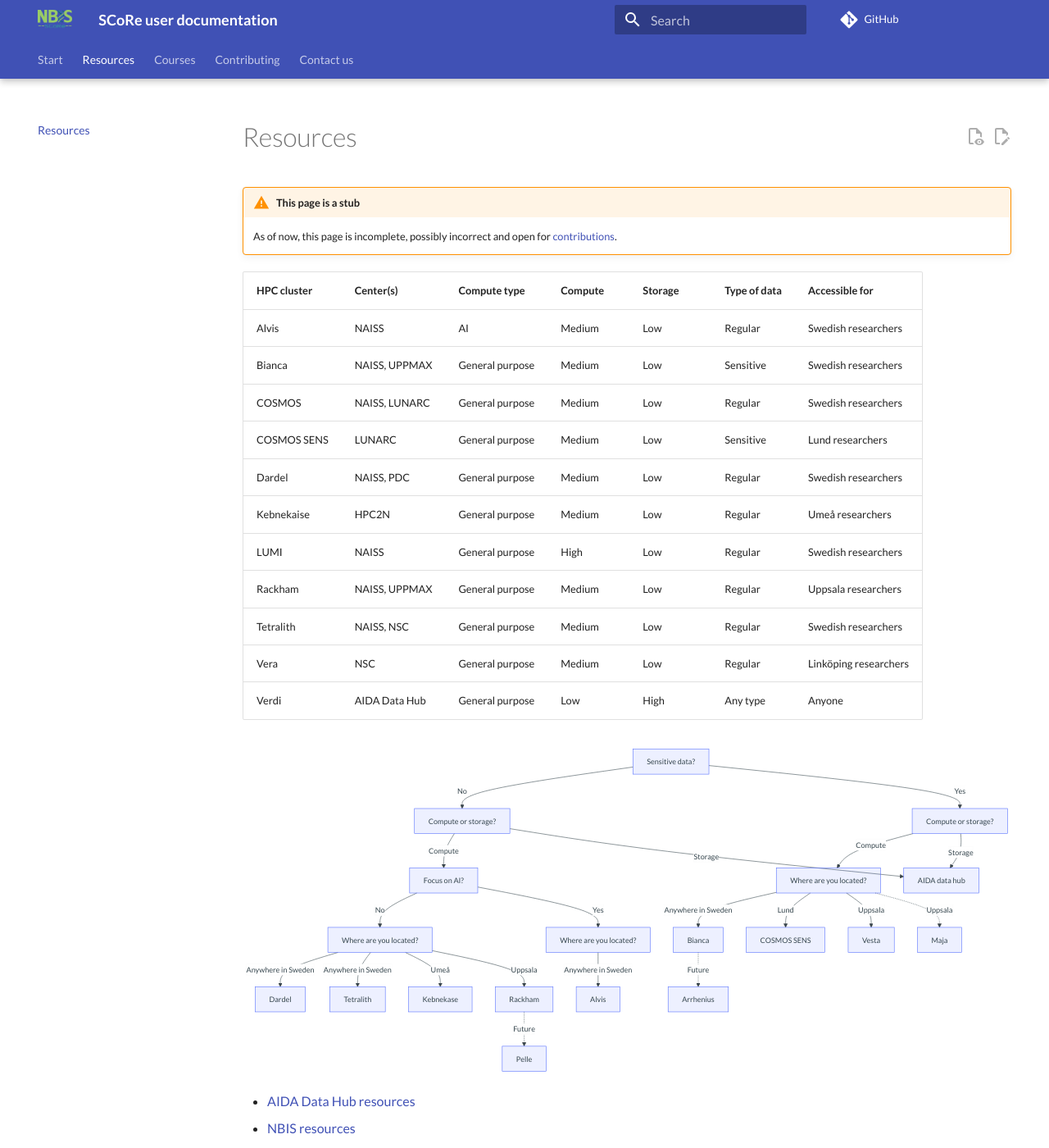
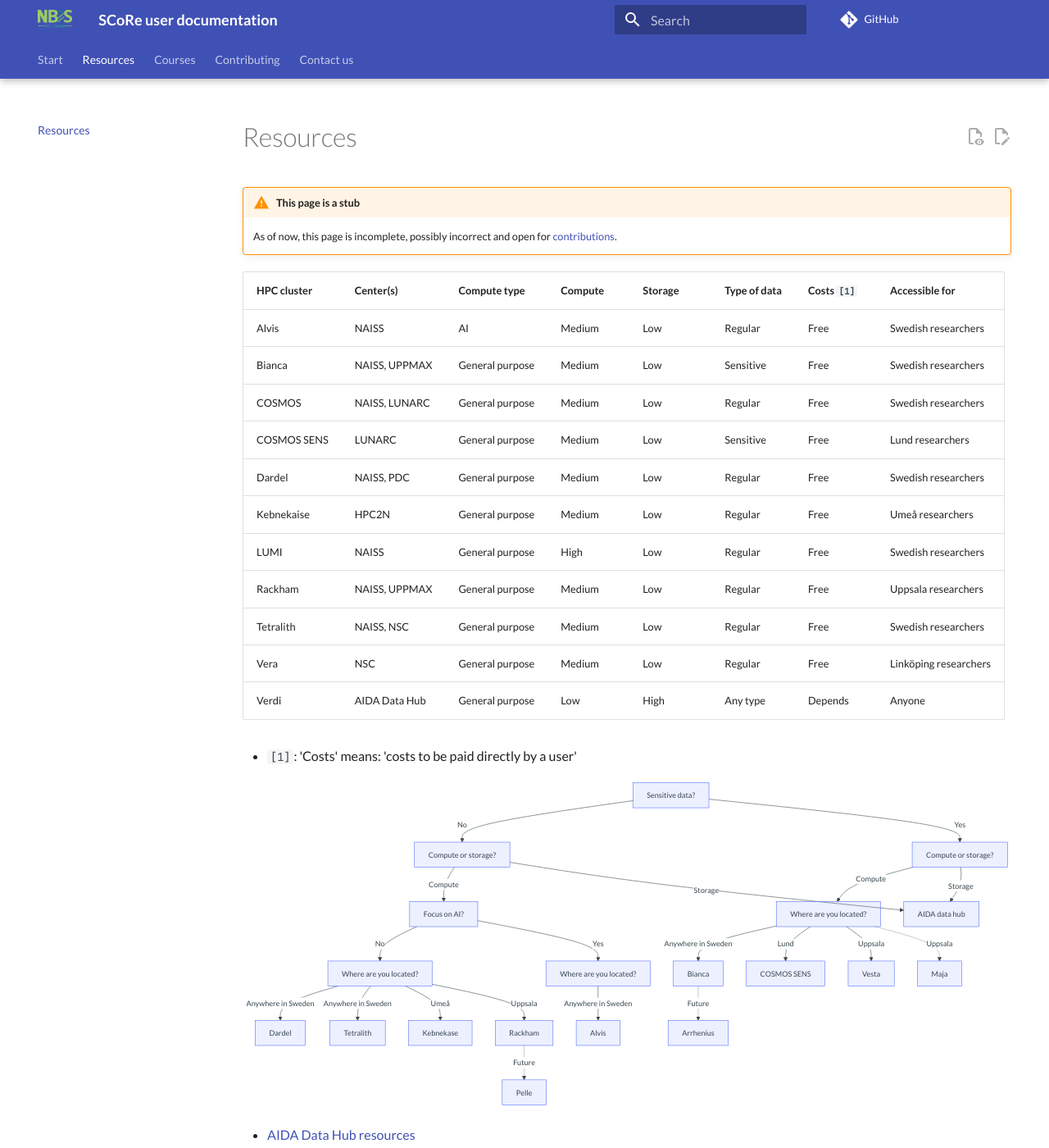
Before and after one commit to NBISweden/SCoRe_user_doc, an MkDocs documentation site: the page built from docs/resources.md, in a window 1280 px wide and 1400 px high. Shown: the whole window at 82% size. Built offline with MkDocs 1.6.1 and Material for MkDocs 9.7.7, drawn with Linux system fonts in a browser that asks for light colours; comment, search, counter and statistics services are not loaded.

Commit message:
Add costs

````diff
--- a/docs/resources.md
+++ b/docs/resources.md
@@ -7,22 +7,23 @@
 
 <!-- markdownlint-disable MD013 --><!-- Tables cannot be split up over lines, hence will break 80 characters per line -->
 
-HPC cluster | Center(s)              | Compute type   | Compute | Storage |Type of data| Accessible for
-------------|------------------------|----------------|---------|---------|------------|--------------------
-Alvis       | NAISS                  | AI             | Medium  | Low     | Regular    | Swedish researchers
-Bianca      | NAISS, UPPMAX          | General purpose| Medium  | Low     | Sensitive  | Swedish researchers
-COSMOS      | NAISS, LUNARC          | General purpose| Medium  | Low     | Regular    | Swedish researchers
-COSMOS SENS | LUNARC                 | General purpose| Medium  | Low     | Sensitive  | Lund researchers
-Dardel      | NAISS, PDC             | General purpose| Medium  | Low     | Regular    | Swedish researchers
-Kebnekaise  | HPC2N                  | General purpose| Medium  | Low     | Regular    | Umeå researchers
-LUMI        | NAISS                  | General purpose| High    | Low     | Regular    | Swedish researchers
-Rackham     | NAISS, UPPMAX          | General purpose| Medium  | Low     | Regular    | Uppsala researchers
-Tetralith   | NAISS, NSC             | General purpose| Medium  | Low     | Regular    | Swedish researchers
-Vera        | NSC                    | General purpose| Medium  | Low     | Regular    | Linköping researchers
-Verdi       | AIDA Data Hub          | General purpose| Low     | High    | Any type   | Anyone
+HPC cluster | Center(s)              | Compute type   | Compute | Storage |Type of data| Costs `[1]` | Accessible for
+------------|------------------------|----------------|---------|---------|------------|-------------|------
+Alvis       | NAISS                  | AI             | Medium  | Low     | Regular    | Free        | Swedish researchers
+Bianca      | NAISS, UPPMAX          | General purpose| Medium  | Low     | Sensitive  | Free        | Swedish researchers
+COSMOS      | NAISS, LUNARC          | General purpose| Medium  | Low     | Regular    | Free        | Swedish researchers
+COSMOS SENS | LUNARC                 | General purpose| Medium  | Low     | Sensitive  | Free        | Lund researchers
+Dardel      | NAISS, PDC             | General purpose| Medium  | Low     | Regular    | Free        | Swedish researchers
+Kebnekaise  | HPC2N                  | General purpose| Medium  | Low     | Regular    | Free        | Umeå researchers
+LUMI        | NAISS                  | General purpose| High    | Low     | Regular    | Free        | Swedish researchers
+Rackham     | NAISS, UPPMAX          | General purpose| Medium  | Low     | Regular    | Free        | Uppsala researchers
+Tetralith   | NAISS, NSC             | General purpose| Medium  | Low     | Regular    | Free        | Swedish researchers
+Vera        | NSC                    | General purpose| Medium  | Low     | Regular    | Free        | Linköping researchers
+Verdi       | AIDA Data Hub          | General purpose| Low     | High    | Any type   | Depends     | Anyone
 
 <!-- markdownlint-enable MD013 -->
 
+- `[1]`: 'Costs' means: 'costs to be paid directly by a user'
 
 ```mermaid
 flowchart TD
````
